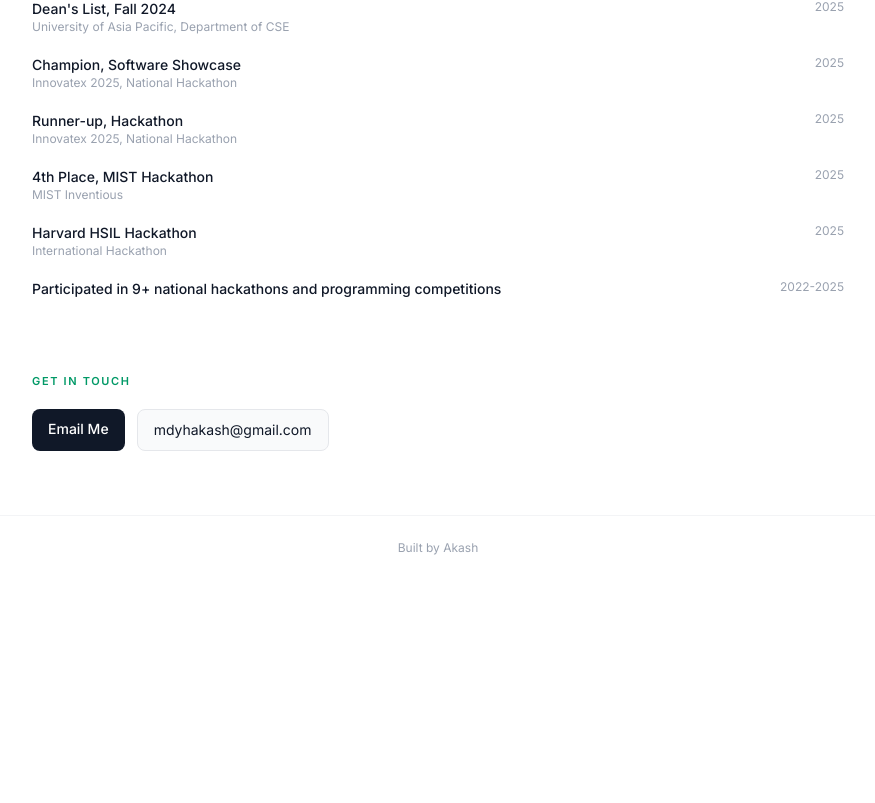
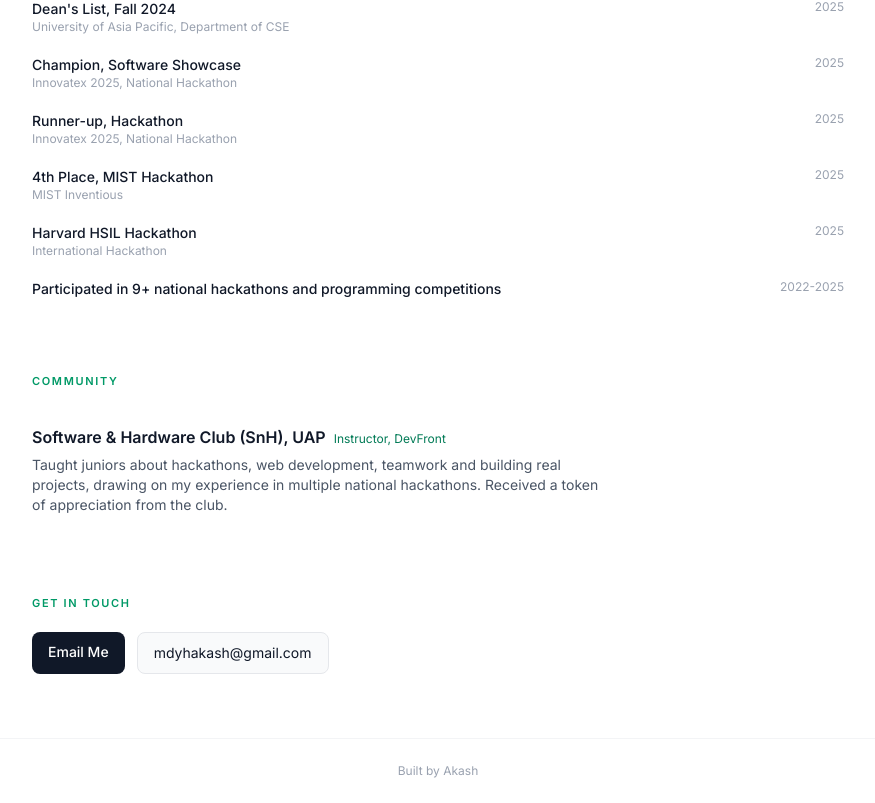
Before and after one commit to mdyhakash/mdyhakash, a Next.js app: page / in a window 1280 px wide. Shown: the part 2845-3648 px from the top of the page, without its empty margins (202-1077 px from the left). Before the commit the page ends 3425 px from the top, so only its background shows below. Built offline with nearby package versions, Linux system fonts and the light colour scheme.

Commit message:
Add community section

```diff
--- a/app/data.js
+++ b/app/data.js
@@ -191,3 +191,12 @@ export const awards = [
     year: "2022-2025",
   },
 ];
+
+export const community = [
+  {
+    company: "Software & Hardware Club (SnH), UAP",
+    role: "Instructor, DevFront",
+    date: "",
+    desc: "Taught juniors about hackathons, web development, teamwork and building real projects, drawing on my experience in multiple national hackathons. Received a token of appreciation from the club.",
+  },
+];
--- a/app/page.js
+++ b/app/page.js
@@ -4,7 +4,7 @@ import ProjectRow from "@/components/ProjectRow";
 import SkillsTable from "@/components/SkillsTable";
 import ExperienceRow from "@/components/ExperienceRow";
 import AwardRow from "@/components/AwardRow";
-import { profile, projects, publications, skills, learning, experience, education, awards } from "./data";
+import { profile, projects, publications, skills, learning, experience, education, awards, community } from "./data";
 
 export default function Home() {
   return (
@@ -42,6 +42,10 @@ export default function Home() {
           {awards.map((a) => <AwardRow key={a.title} {...a} />)}
         </Section>
 
+        <Section title="Community">
+          {community.map((c) => <ExperienceRow key={`${c.company}-${c.role}`} {...c} />)}
+        </Section>
+
         <Section title="Get in Touch">
           <div className="flex flex-wrap gap-3">
             <a
```
